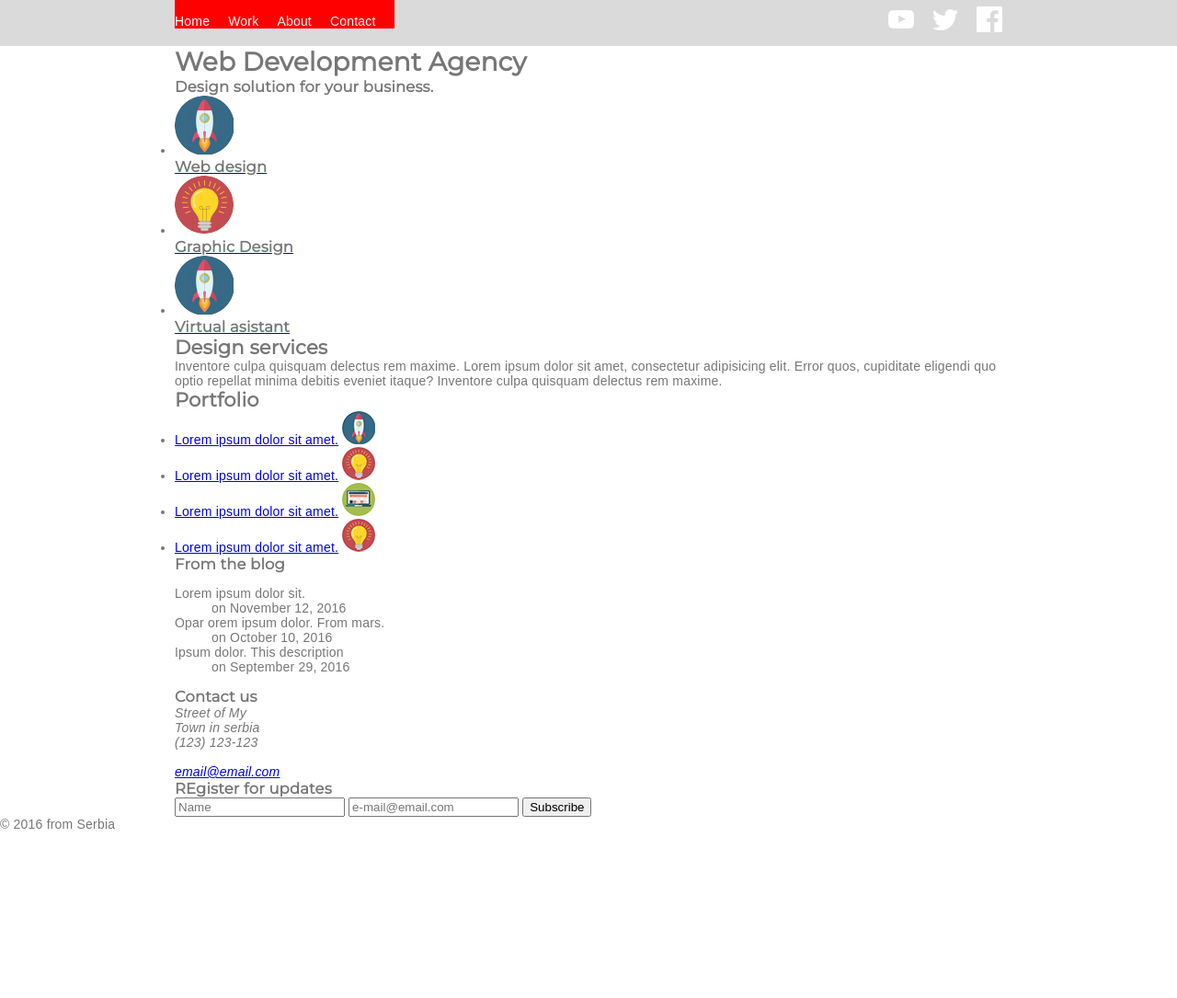
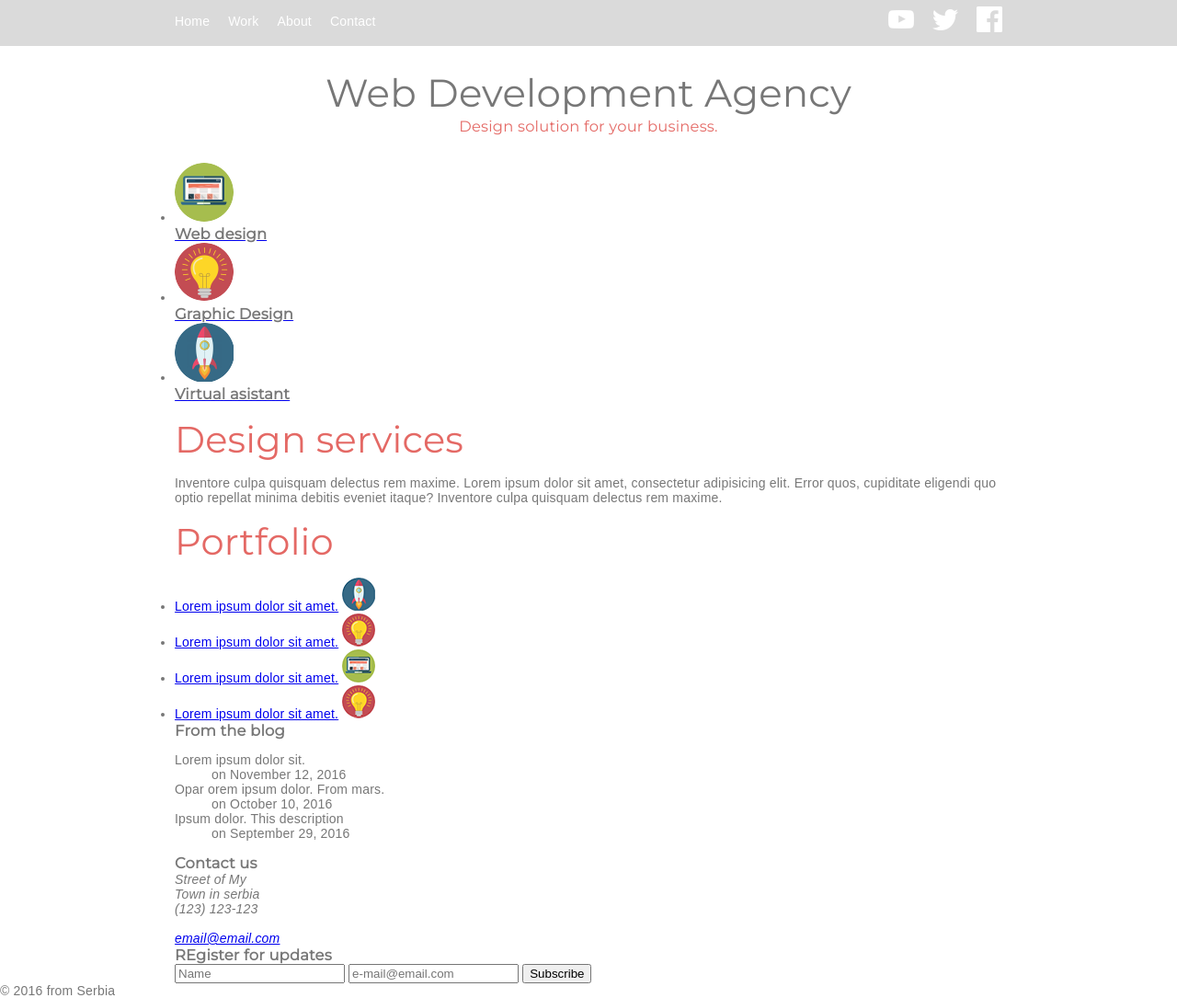
Before and after one commit to zolevs/ResponsiveFrontPage, a plain HTML site: page index.html in a window 1280 px wide. Shown: the whole page at 92% size. Before the commit the page ends 904 px from the top, so only its background shows below. Drawn offline with Linux system fonts and the light colour scheme.

Commit message:
Header section

```diff
--- a/index.html
+++ b/index.html
@@ -34,7 +34,7 @@
 		<ul class="feature-list container">
 			<li>
 				<a href="#">
-					<img class="feature-icon" src="images/web.png" alt="Web design">
+					<img class="feature-icon" src="images/video.png" alt="Web design">
 					<h3 class="feature-title">Web design</h3>
 				</a>
 			</li>
--- a/styles/style.css
+++ b/styles/style.css
@@ -1,3 +1,4 @@
+
 /* Responsive CSS */
 
 html, body, ul, li, h1, h2, h3, h4, h5, h6, img, p {
@@ -13,11 +14,19 @@ body {
 h1, h2, h3, h4, h5, h6 {
 	font-family: 'Montserrat', sans-serif;
 }
+h2 {
+	color: #E46965;
+	font-size: 40px;
+	font-weight: normal;
+	margin: 15px 0;
+
+}
 
 .container {
 	max-width: 900px;
 	margin: 0 auto;
 }
+
 
 
 /* ******* Navigation */
@@ -38,7 +47,7 @@ nav {
 .nav-list {
 	padding-top: 15px;
 	float: left; /*sa ovim float: left smo sredili da padding nebude preko cele sirini jer na taj nacin i logoi padnu za padding dole*/
-	background-color: red;
+	/* background-color: red; */
 }
 .social-list {
 	float: right;
@@ -51,3 +60,17 @@ nav {
 .social-list li {
 	margin-left: 20px;
 }
+
+/* ******** Header */
+header h1, header h3 {
+	font-weight: normal;
+	text-align: center;
+}
+header h1{
+	font-size: 42px;
+	margin-top: 25px;
+}
+header h3 {
+	color: #E46965;
+	margin-bottom: 30px;
+}
```
